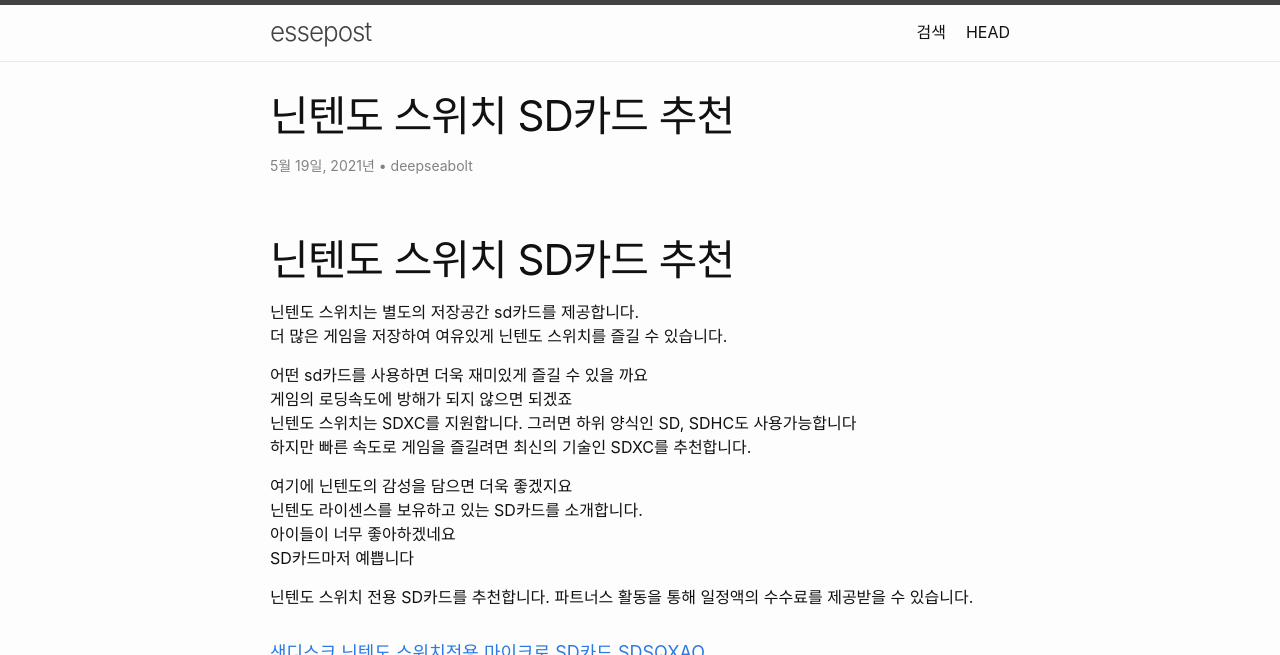
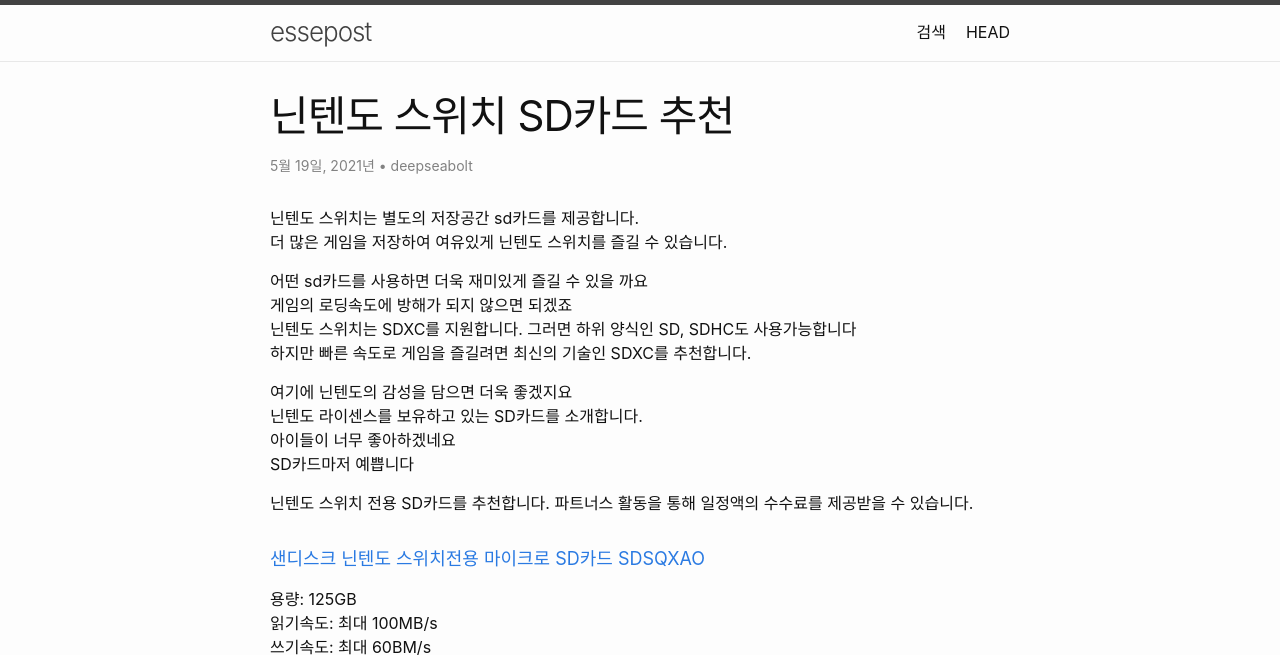
Before and after one commit to deepseabolt/first-web, a Jekyll site: the page built from _posts/sdcard/2021-05-19-nintendo-switch-sdcard.md, in a window 1280 px wide and 1400 px high, cut to the strip 0-655 px from the top of the window. Built offline with Jekyll 4.4.1, drawn with Linux system fonts in a browser that asks for light colours; nearby versions of some CDN libraries; some of the changed text lies outside the part shown.

Commit message:
naversaerch delete

```diff
--- a/_config.yml
+++ b/_config.yml
@@ -2,7 +2,7 @@ title: essepost
 author:
   name: essepost
   email: deepseabolt@gmail.com
-description: > # this means to ignore newlines until "show_excerpts:"
+description: IT, 기술, 최신트렌드, 유용한 정보를 제공
 
 destination: ../first-esse-ko/
 paginate: 10
--- a/_posts/sdcard/2021-05-19-nintendo-switch-sdcard.md
+++ b/_posts/sdcard/2021-05-19-nintendo-switch-sdcard.md
@@ -5,8 +5,6 @@ permalink: /:title/
 description: 닌텐도 스위치 sd카드를 사용하여 게임을 더욱 쾌적하게 즐길 수 있어요
 author: deepseabolt
 ---
-
-# 닌텐도 스위치 SD카드 추천
 
 닌텐도 스위치는 별도의 저장공간 sd카드를 제공합니다.
 더 많은 게임을 저장하여 여유있게 닌텐도 스위치를 즐길 수 있습니다.
```
Also changed, not shown: _posts/2021-05-19-smartphone-sdcard.md (+0 -2 lines).
